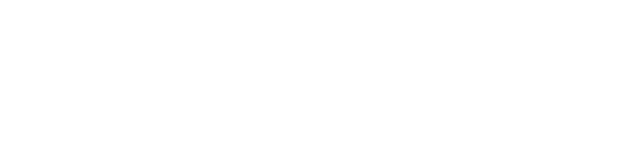
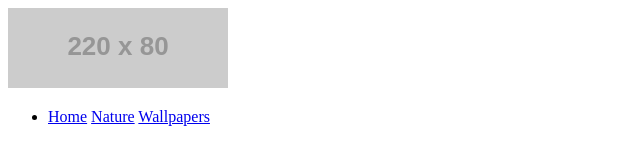
Before and after one commit to farruhzoirov/frontend, a plain HTML site: page learn/learn.html in a window 1280 px wide. Shown: the whole page, without its empty margins (0-640 px from the left). Drawn offline with Linux system fonts and the light colour scheme; placeholder pictures from the web are drawn by us.

Commit message:
Add site header

```diff
--- a/learn/learn.html
+++ b/learn/learn.html
@@ -7,6 +7,23 @@
     <title>Learn</title>
 </head>
 <body>
+    <!-- Site header -->
+    <header>
+        <a href="">
+            <img src="https://via.placeholder.com/220/80" alt=" Placeholder Logo">
+        </a>
 
+
+        <nav>
+            <ul>
+                <li>
+                    <a href="learn.html">Home</a>
+                    <a href="learn.html">Nature</a>
+                    <a href="learn.html">Wallpapers</a>
+
+                </li>
+            </ul>
+        </nav>
+    </header>
 </body>
 </html>
```
